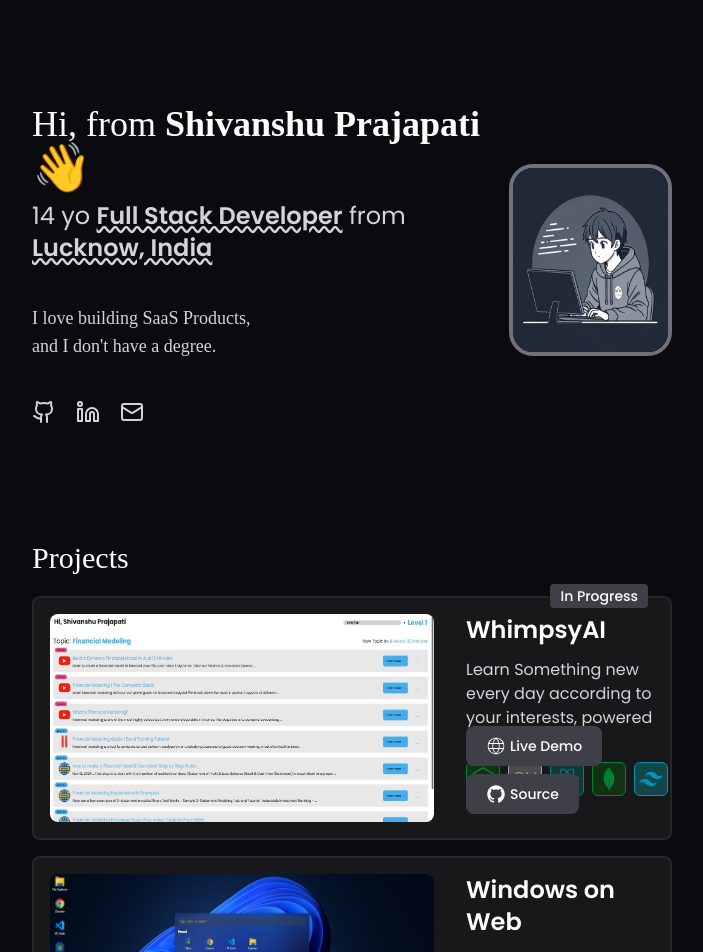
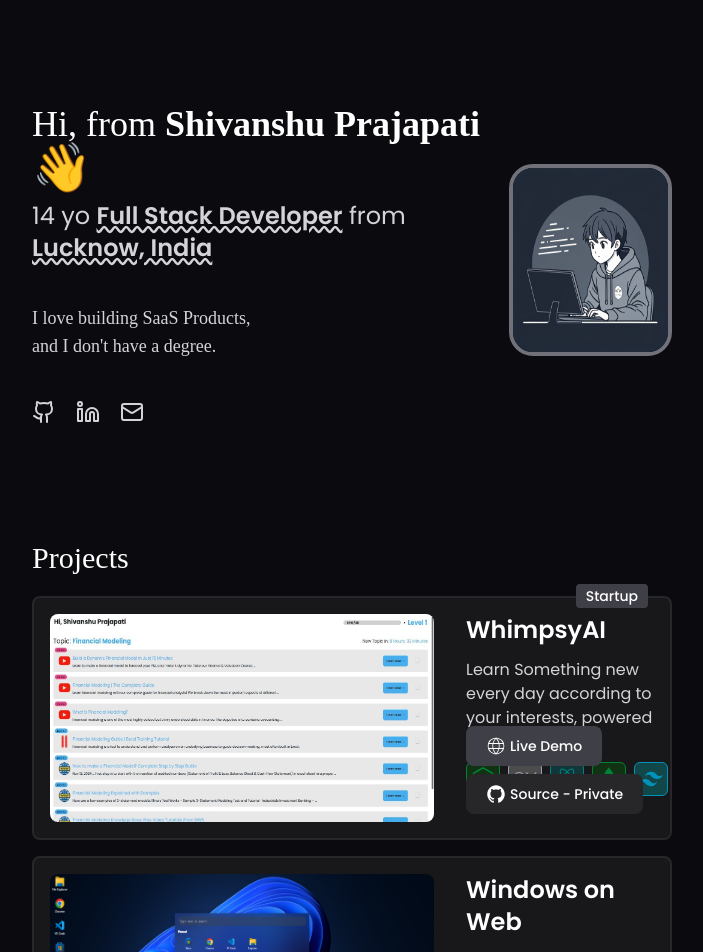
Before and after one commit to ShivanshuPrajapati212/Portfolio-React, a React (Vite) app: page / in a window 1280 px wide. Shown: the top 952 px of the page, without its empty margins (288-991 px from the left). Built offline with nearby package versions, Linux system fonts and the light colour scheme; a web font is replaced by a local one.

Commit message:
modify projects

```diff
--- a/src/components/Projects.jsx
+++ b/src/components/Projects.jsx
@@ -16,7 +16,7 @@
       <ul className='heading flex flex-col gap-4'>
         <div className='relative'>
         <span class="bg-zinc-700 text-zinc
-        -300 text-sm font-medium me-2 px-2.5 py-0.5 rounded-sm absolute -top-3 right-4 z-10">In Progress</span>
+        -300 text-sm font-medium me-2 px-2.5 py-0.5 rounded-sm absolute -top-3 right-4 z-10">Startup</span>
         <li className='flex max-lg:flex-col gap-8 bg-zinc-900 p-4 rounded-lg relative border-2 border-zinc-800 hover:border-zinc-600 ease-in-out duration-100'>
             <div className='flex max-lg:justify-center'>
                 <a href={whimpsyai} target='_blank'><img src={whimpsyai} alt="" className='h-52 max-lg:min-w-80 max-lg:max-w-80 min-w-96 max-w-96 rounded-lg'/></a>
@@ -33,10 +33,10 @@
                 </div>
                 <div className='lg:absolute max-lg:py-2 bottom-4'>
                 <button type="button" class="text-white bg-zinc-700 hover:bg-zinc-800 font-medium rounded-lg text-sm px-5 py-2.5 me-2 mb-2 cursor-pointer">
-                  <a href="https://whimpsyai.vercel.app" target='_blank' className='flex gap-1 items-center justify-center'><CiGlobe className='text-xl'/> <span>Live Demo</span></a>
+                  <a href="https://whimpsyai.com" target='_blank' className='flex gap-1 items-center justify-center'><CiGlobe className='text-xl'/> <span>Live Demo</span></a>
                   </button>
-                <button type="button" class="text-white bg-zinc-700 hover:bg-zinc-800 font-medium rounded-lg text-sm px-5 py-2.5 me-2 mb-2 cursor-pointer">
-                  <a href="https://github.com/ShivanshuPrajapati212/WhimpsyAI-Backend" target='_blank' className='flex gap-1 items-center justify-center'><IoLogoGithub className='text-xl'/> <span>Source</span></a>
+                <button type="button" class="text-white bg-zinc-800 font-medium rounded-lg text-sm px-5 py-2.5 me-2 mb-2 cursor-pointer" disabled>
+                  <a target='_blank' className='flex gap-1 items-center justify-center'><IoLogoGithub className='text-xl'/> <span>Source - Private</span></a>
                   </button>
                 </div>
             </div>
```
